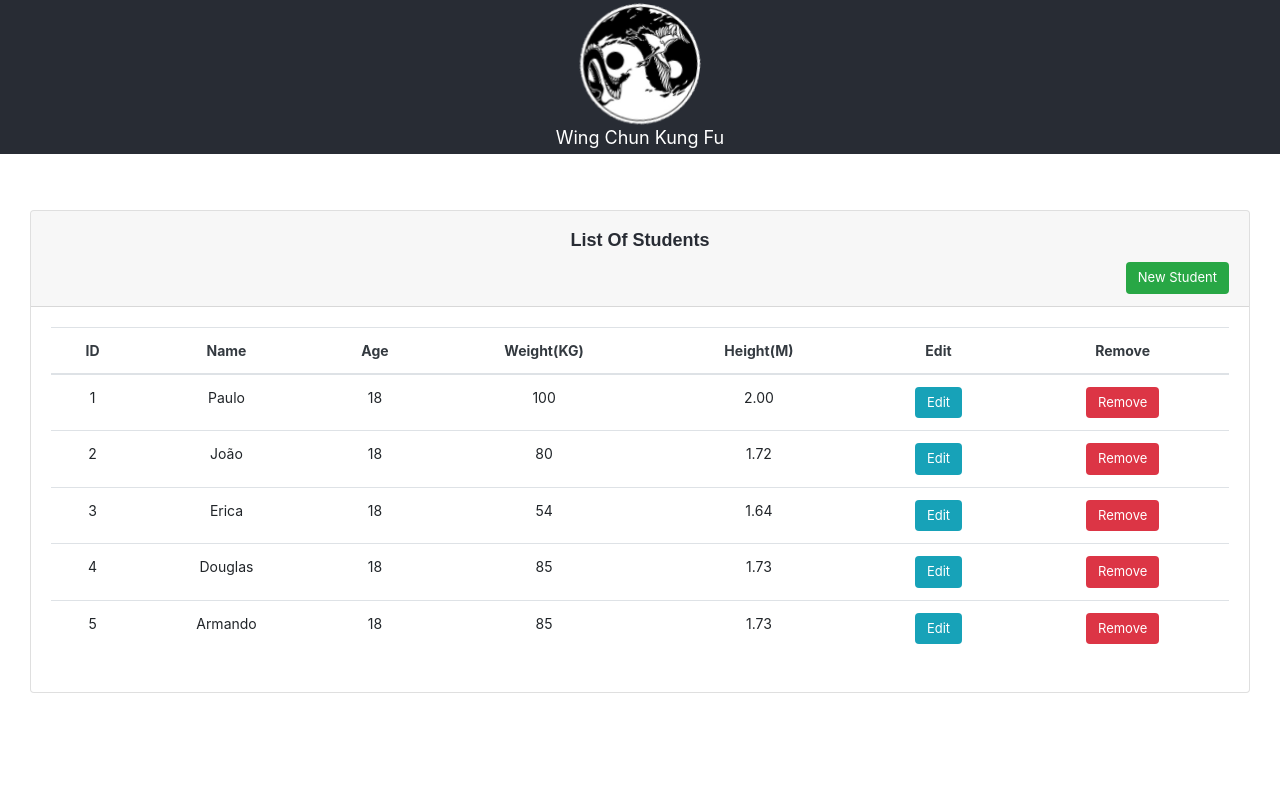
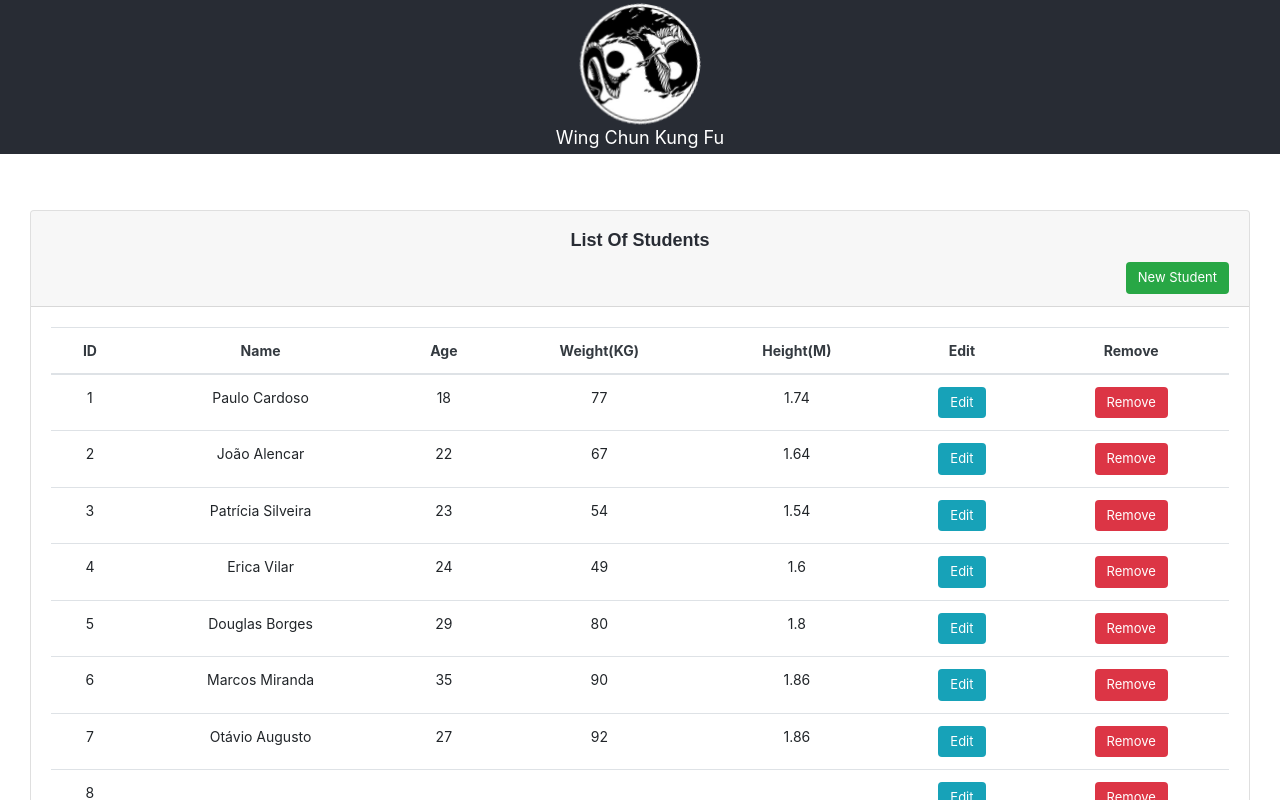
Before and after one commit to OtavioAugustto/chalangeKlever, a React (Create React App) app in the folder challenge-crud/: page / in a window 1280 px wide. Shown: the top 800 px of the page. Built offline with nearby package versions, Linux system fonts and the light colour scheme; data requests are answered from the project's data file.

Commit message:
Implement mockApi and apply list students

```diff
--- /dev/null
+++ b/challenge-crud/db.json
@@ -0,0 +1,85 @@
+{
+  "students": [
+    {
+      "id": 1,
+      "name": "Paulo Cardoso",
+      "age": 18,
+      "weight": 77,
+      "height": 1.74
+    },
+    {
+      "id": 2,
+      "name": "João Alencar",
+      "age": 22,
+      "weight": 67,
+      "height": 1.64
+    },
+    {
+      "id": 3,
+      "name": "Patrícia Silveira",
+      "age": 23,
+      "weight": 54,
+      "height": 1.54
+    },
+    {
+      "id": 4,
+      "name": "Erica Vilar",
+      "age": 24,
+      "weight": 49,
+      "height": 1.6
+    },
+    {
+      "id": 5,
+      "name": "Douglas Borges",
+      "age": 29,
+      "weight": 80,
+      "height": 1.8
+    },
+    {
+      "id": 6,
+      "name": "Marcos Miranda",
+      "age": 35,
+      "weight": 90,
+      "height": 1.86
+    },
+    {
+      "id": 7,
+      "name": "Otávio Augusto",
+      "age": 27,
+      "weight": 92,
+      "height": 1.86
+    },
+    {
+      "student": {},
+      "id": 8
+    },
+    {
+      "student": {},
+      "id": 9
+    },
+    {
+      "student": {},
+      "id": 10
+    },
+    {
+      "student": {},
+      "id": 11
+    },
+    {
+      "student": {},
+      "id": 12
+    },
+    {
+      "student": {},
+      "id": 13
+    },
+    {
+      "student": {},
+      "id": 14
+    },
+    {
+      "student": {},
+      "id": 15
+    }
+  ]
+}
--- a/challenge-crud/package.json
+++ b/challenge-crud/package.json
@@ -7,12 +7,16 @@
     "@testing-library/react": "^11.2.6",
     "@testing-library/user-event": "^12.8.3",
     "@types/react-router-dom": "^5.1.7",
+    "axios": "^0.21.1",
+    "json-server": "^0.16.3",
     "react": "^17.0.2",
     "react-dom": "^17.0.2",
     "react-icons": "^4.2.0",
     "react-native-vector-icons": "^8.1.0",
     "react-router-dom": "^5.2.0",
     "react-scripts": "4.0.3",
+    "react-toastify": "^7.0.4",
+    "typescript": "^4.2.4",
     "web-vitals": "^1.1.2"
   },
   "scripts": {
--- /dev/null
+++ b/challenge-crud/src/api.js
@@ -0,0 +1,9 @@
+import axios from 'axios';
+
+const mockStudents = axios.create({
+
+    baseURL:'http://localhost:5000/students'
+
+});
+
+export default mockStudents;
--- a/challenge-crud/src/assets/css/App.css
+++ b/challenge-crud/src/assets/css/App.css
@@ -128,7 +128,7 @@
 }
 
 .label-txt{
-  font-size: medium;
+  font-size:small;
   font-weight: bolder;
   color: #282c34;
 }
--- a/challenge-crud/src/components/list-students/ListStudents.js
+++ b/challenge-crud/src/components/list-students/ListStudents.js
@@ -1,14 +1,32 @@
 import '../../assets/css/App.css';
+import { Link } from 'react-router-dom';
+import mockStudents from '../../api';
+import React, {Component} from 'react'
 
 
-function ListStudents() {
+
+class ListStudents extends Component {
+
+  state= {
+    students: [],
+  }
+
+  async componentDidMount(){
+    const response = await mockStudents.get('');
+    this.setState({ students: response.data });
+  }
+
+  render(){
+
+    const { students } = this.state;
     return (
+
     <div className="container-fluid">
       <div className="col-md-12">
         <div className="card">
             <div className="card-header">
             <h2 className="title-table">List Of Students</h2>
-            <a class="btn btn-success btn-round pull-right bt-add" href="/new-student">New Student</a>
+            <Link className="btn btn-success btn-round pull-right bt-add" to="/new-student">New Student</Link>
         </div>
               <div className="card-body">
                 <div className="table-responsive">
@@ -24,85 +42,24 @@ function ListStudents() {
                           <th>Remove</th>
                         </tr>
                       </thead>
-                      <tbody id="">
-                        <tr>
-                          <td name="id">1</td>
-                          <td name="name">Paulo</td>
-                          <td name="age">18</td>
-                          <td name="weight">100</td>
-                          <td name="height">2.00</td>
-                          <td name="edit">
-                          <a class="btn btn-info btn-round bt-edit"
-                          href="/edit-student">Edit</a>
+                      <tbody>
+                            {students.map(student => (
+                                <tr key={student.id}>
+                                <td>{student.id}</td>
+                                <td>{student.name}</td>
+                                <td>{student.age}</td>
+                                <td>{student.weight}</td>
+                                <td>{student.height}</td>
+                                <td key="edit">
+                                <Link className="btn btn-info btn-round bt-edit"
+                                to="/edit-student">Edit</Link>
                                 </td>
                                 <td name="remove">
-                          <a class="btn btn-danger btn-round bt-remove"
+                                <a className="btn btn-danger btn-round bt-remove"
                                 href="#">Remove</a>
                             </td>
                           </tr>
-
-                        <tr>
-                          <td name="id">2</td>
-                          <td name="name">João</td>
-                          <td name="age">18</td>
-                          <td name="weight">80</td>
-                          <td name="height">1.72</td>
-                          <td name="edit">
-                          <a class="btn btn-info btn-round bt-edit"
-                          href="/edit-student">Edit</a>
-                          </td>
-                          <td name="remove">
-                          <a class="btn btn-danger btn-round bt-remove"
-                          href="#">Remove</a>
-                          </td>
-                        </tr>
-
-                        <tr>
-                          <td name="id">3</td>
-                          <td name="name">Erica</td>
-                          <td name="age">18</td>
-                          <td name="weight">54</td>
-                          <td name="height">1.64</td>
-                          <td name="edit">
-                          <a class="btn btn-info btn-round bt-edit"
-                          href="/edit-student">Edit</a>
-                          </td>
-                          <td name="remove">
-                          <a class="btn btn-danger btn-round bt-remove"
-                          href="#">Remove</a>
-                          </td>
-                        </tr>
-
-                        <tr>
-                          <td name="id">4</td>
-                          <td name="name">Douglas</td>
-                          <td name="age">18</td>
-                          <td name="weight">85</td>
-                          <td name="height">1.73</td>
-                          <td name="edit">
-                          <a class="btn btn-info btn-round bt-edit"
-                          href="/edit-student">Edit</a>
-                          </td>
-                          <td name="remove">
-                          <a class="btn btn-danger btn-round bt-remove"
-                          href="#">Remove</a>
-                          </td>
-                        </tr>
-                        <tr>
-                          <td name="id">5</td>
-                          <td name="name">Armando</td>
-                          <td name="age">18</td>
-                          <td name="weight">85</td>
-                          <td name="height">1.73</td>
-                          <td name="edit">
-                          <a class="btn btn-info btn-round bt-edit"
-                          href="/edit-student">Edit</a>
-                          </td>
-                          <td name="remove">
-                          <a class="btn btn-danger btn-round bt-remove"
-                          href="#">Remove</a>
-                          </td>
-                        </tr>
+                        ))}
                       </tbody>
                   </table>
                 </div>
@@ -110,8 +67,7 @@ function ListStudents() {
         </div>
       </div>
     </div>
-
     );
   }
 
-export default ListStudents;
+} export default ListStudents
--- /dev/null
+++ b/challenge-crud/src/react-app-env.d.ts
@@ -0,0 +1 @@
+/// <reference types="react-scripts" />
--- a/challenge-crud/src/views/App.js
+++ b/challenge-crud/src/views/App.js
@@ -16,8 +16,8 @@ function App() {
     <Router>
       <Switch>
         <div className="App">
-            <header className="App-header">
-              <TopBar></TopBar>
+            <header className="App-header" >
+              <TopBar ></TopBar>
             </header>
             <Route exact path="/">
               <div className="App-content">
--- a/challenge-crud/src/views/edit-student/EditStudent.js
+++ b/challenge-crud/src/views/edit-student/EditStudent.js
@@ -1,42 +1,42 @@
 import '../../assets/css/App.css';
-
+import { Link } from 'react-router-dom';
 
 function NewStudent() {
   return (
-    <div class="container-fluid">
-      <div class="col-md-12">
-            <div class="card">
-                <div class="card-header">
-                <h2 class="title-table">Edit Student</h2>
+    <div className="container-fluid">
+      <div className="col-md-12">
+            <div className="card">
+                <div className="card-header">
+                <h2 className="title-table">Edit Student</h2>
             </div>
-                <div class="card-body">
+                <div className="card-body">
                     <form>
-                    <div class="row form-group">
+                    <div className="row form-group">
 
-<div class="col-md-6">
-  <label class="pull-left label-txt" for="name">Name: </label>
-  <input class="form-control" id="name" type="text" name="studentName" placeholder="Full Name" />
+                        <div className="col-md-6">
+                          <label className="pull-left label-txt" htmlFor="name">Name: </label>
+                          <input className="form-control" id="name" type="text" name="studentName" placeholder="Full Name" />
                         </div>
-<div class="col-md-6">
-  <label class="pull-left label-txt" for="age">Age: </label>
-  <input class="form-control" id="age" name="age" placeholder="Ex: 18" type="text"/>
+                        <div className="col-md-6">
+                          <label className="pull-left label-txt" htmlFor="age">Age: </label>
+                          <input className="form-control" id="age" name="age" placeholder="Ex: 18" type="text"/>
                         </div>
 
                         </div>
-<div class="row form-group">
+                        <div className="row form-group">
 
-<div class="col-md-6">
-  <label class="pull-left label-txt" for="weight">Weight (KG): </label>
-  <input class="form-control" id="weight" name="weight" placeholder="Ex: 92" type="text"/>
+                        <div className="col-md-6">
+                          <label className="pull-left label-txt" htmlFor="weight">Weight (KG): </label>
+                          <input className="form-control" id="weight" name="weight" placeholder="Ex: 92" type="text"/>
                         </div>
-<div class="col-md-6">
-  <label class="pull-left label-txt" for="height">Height (M): </label>
-  <input class="form-control" id="height" name="height" placeholder="Ex: 1.72" type="text"/>
+                        <div className="col-md-6">
+                          <label className="pull-left label-txt" htmlFor="height">Height (M): </label>
+                          <input className="form-control" id="height" name="height" placeholder="Ex: 1.72" type="text"/>
                         </div>
 
                         </div>
-  <a class="btn btn-secondary btn-round pull-left bt-back" href="/">Return</a>
-  <a class="btn btn-success btn-round pull-right bt-add" href="#">Save</a>
+                          <Link className="btn btn-secondary btn-round pull-left bt-back" to="/">Return</Link>
+                          <a className="btn btn-success btn-round pull-right bt-add" href="#">Save</a>
                     </form>
                 </div>
             </div>
--- a/challenge-crud/src/views/new-student/NewStudent.js
+++ b/challenge-crud/src/views/new-student/NewStudent.js
@@ -1,48 +1,99 @@
 import '../../assets/css/App.css';
+import { Link } from 'react-router-dom';
+import { Component } from 'react';
+import axios from 'axios';
 
 
-function NewStudent() {
+
+
+class NewStudent extends Component {
+
+  state = {
+    id:'',
+    name:'',
+    age:'',
+    weight:'',
+    height:''
+
+  }
+
+  insertData = event => {
+    this.setState({
+
+      id: event.target.value,
+      name: event.target.value,
+      age: event.target.value,
+      weight: event.target.value,
+      height: event.target.value
+
+    });
+
+  };
+
+  sendStudent = event =>{
+    event.preventDefault();
+
+    const student = {
+      id:this.id,
+      name:this.name,
+      age:this.age,
+      weight:this.weight,
+      height:this.height
+    }
+
+    axios.post('http://localhost:5000/students', {student})
+    .then (response => {
+        console.log(response.data)
+    })
+
+  };
+
+
+
+  render(){
+
   return (
-    <div class="container-fluid">
-      <div class="col-md-12">
-          <div class="card">
-              <div class="card-header">
-                <h2 class="title-table">Insret New Student</h2>
+    <div className="container-fluid">
+      <div className="col-md-12">
+          <div className="card">
+              <div className="card-header">
+                <h2 className="title-table">Insret New Student</h2>
               </div>
-              <div class="card-body">
-                    <form>
-                      <div class="row form-group">
+              <div className="card-body">
+                    <form onSubmit={this.sendStudent}>
+                      <div className="row form-group">
 
-                        <div class="col-md-6">
-                          <label class="pull-left label-txt" for="name">Name: </label>
-                          <input class="form-control" id="name" type="text" name="studentName" placeholder="Full Name" />
+                        <div className="col-md-6">
+                          <label className="pull-left label-txt" htmlFor="name">Name: </label>
+                          <input className="form-control" id="name" type="text" name="studentName" placeholder="Full Name" onChange={this.insertData} />
                         </div>
-                        <div class="col-md-6">
-                          <label class="pull-left label-txt" for="age">Age: </label>
-                          <input class="form-control" id="age" name="age" placeholder="Ex: 18" type="text"/>
+                        <div className="col-md-6">
+                          <label className="pull-left label-txt" htmlFor="age">Age: </label>
+                          <input className="form-control" id="age" onChange={this.insertData} name="age" placeholder="Ex: 18" type="text"/>
                         </div>
 
                       </div>
-                      <div class="row form-group">
+                      <div className="row form-group">
 
-                        <div class="col-md-6">
-                          <label class="pull-left label-txt" for="weight">Weight (KG): </label>
-                          <input class="form-control" id="weight" name="weight" placeholder="Ex: 92" type="text"/>
+                        <div className="col-md-6">
+                          <label className="pull-left label-txt" htmlFor="weight">Weight (KG): </label>
+                          <input className="form-control" id="weight" onChange={this.insertData} name="weight" placeholder="Ex: 92" type="text"/>
                         </div>
-                        <div class="col-md-6">
-                          <label class="pull-left label-txt" for="height">Height (M): </label>
-                          <input class="form-control" id="height" name="height" placeholder="Ex: 1.72" type="text"/>
+                        <div className="col-md-6">
+                          <label className="pull-left label-txt" htmlFor="height">Height (M): </label>
+                          <input className="form-control" id="height" onChange={this.insertData} name="height" placeholder="Ex: 1.72" type="text"/>
                         </div>
 
                       </div>
-                          <a class="btn btn-secondary btn-round pull-left bt-back" href="/">Return</a>
-                          <a class="btn btn-success btn-round pull-right bt-add" href="#">Save</a>
+                          <Link className="btn btn-secondary btn-round pull-left bt-back" to="/">Return</Link>
+                          <button type="submit" className="btn btn-success btn-round pull-right bt-add" href="#">Save</button>
                     </form>
               </div>
           </div>
       </div>
     </div>
   );
+  }
 }
 
 export default NewStudent;
```
Also changed, not shown: challenge-crud/tsconfig.json (added, +26 -0 lines), 1 other file (tests, documents, lock files or other folders). Lines whose indentation alone changed are shown as unchanged.
